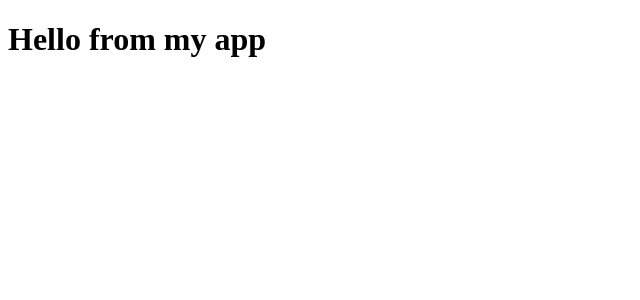
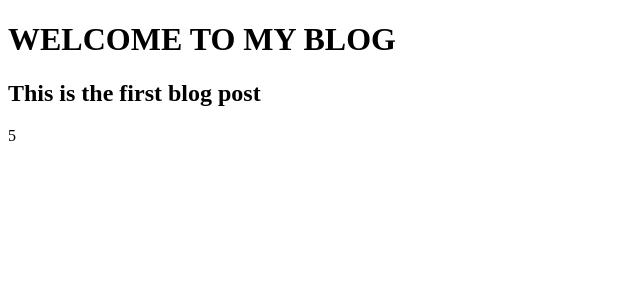
Before and after one commit to mrkarstrom/first-react-app2, a React (Create React App) app: page / in a window 1280 px wide. Shown: the top 300 px of the page, without its empty margins (0-640 px from the left). Built offline with nearby package versions, Linux system fonts and the light colour scheme.

Commit message:
Applied some new things I've learned about JSX into the app

```diff
--- a/src/App.js
+++ b/src/App.js
@@ -1,5 +1,13 @@
 function App() {
-  return <h1>Hello from my app</h1>;
+  const title = 'Welcome to my blog';
+  const body = 'This is the first blog post';
+  return (
+    <div className="container">
+      <h1>{title.toUpperCase()}</h1>
+      <h2>{body}</h2>
+      {Math.floor(Math.random() * 6) + 1}
+    </div>
+  );
 }
 
 export default App;
--- a/src/index.js
+++ b/src/index.js
@@ -1,6 +1,11 @@
 import React from 'react';
 import ReactDOM from 'react-dom';
+import './index.css';
 import App from './App';
 
-ReactDOM.render(<App />, document.getElementById('root'));
-//at 2:53 in 8. Initializing React
+ReactDOM.render(
+  <React.StrictMode>
+    <App />
+  </React.StrictMode>,
+  document.getElementById('root')
+);
```
Also changed, not shown: src/index.css (added).
